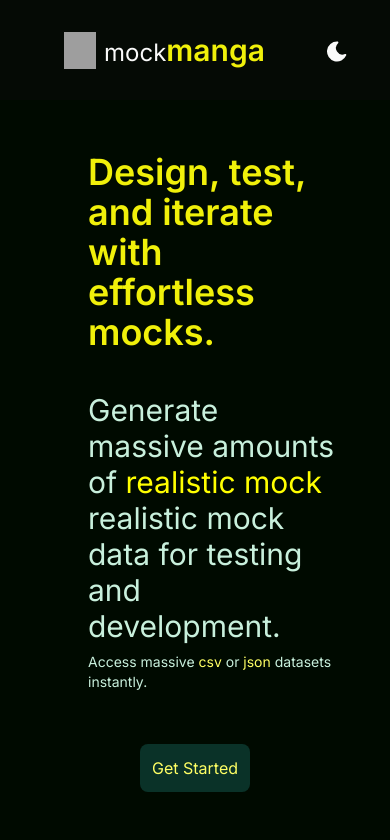
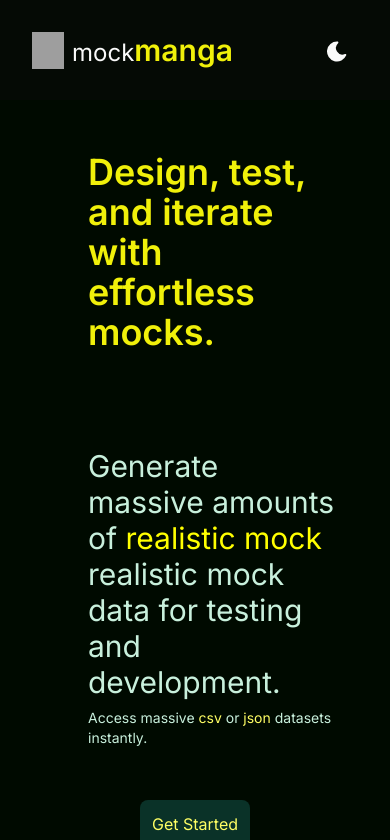
Before and after one commit to suriyaprakhash/mockmanga, a Next.js app: page / in a window 390 px wide. Shown: the top 840 px of the page. Built offline with nearby package versions, Linux system fonts and the light colour scheme; grey boxes are pictures that could not be loaded.

Commit message:
screen size adjusted for the mobile devices

```diff
--- a/src/app/components/hero.tsx
+++ b/src/app/components/hero.tsx
@@ -100,11 +100,11 @@ function Hero() {
       {/* Built on top of <Link className="text-button-text" href={'https://fakerjs.dev/'} target='_blank'>faker.js</Link> */}
 
       {selectedCategories.length == 0 &&
-        <section className="grid grid-cols-3 items-center sm:h-[76vh] overflow-auto p-10">
+        <section className="grid grid-cols-3 items-center h-[750px] sm:h-[76vh] overflow-auto p-10">
 
-          <div className="col-span-3 sm:col-span-2 p-3 text-3xl pl-12 flex flex-col gap-10">
+          <div className="col-span-3 sm:col-span-2 p-3 text-3xl pl-12 flex flex-col gap-24 sm:gap-10">
 
-            <div className=" text-button-danger-bg text-4xl font-semibold text-left">
+            <div className="text-button-danger-bg text-4xl font-semibold text-left">
               Design, test, and iterate with effortless mocks.
             </div>
 
@@ -139,7 +139,7 @@ function Hero() {
       }
 
       {selectedCategories.length > 0 &&
-        <div className="grid grid-cols-3 items-center sm:min-h-[76vh]">
+        <div className="grid grid-cols-3 items-center h-[750px] sm:min-h-[76vh]">
           <section className="col-span-3 p-5 sm:col-span-2">
             <div className="p-5">
               <div className="">Select from the available datasets</div>
@@ -177,7 +177,7 @@ function Hero() {
               <div className="p-5 grid grid-cols-2 gap-6">
                 {/* <div className="sm:pl-4 col-span-2">Enter the no. of records to generate</div> */}
                 <div className="p-1 col-span-2" key={'param'}>
-                  <Input placeholder="No of records" type="number" initialValue={parameters.count} inputParentCallback={noOfRecords} />
+                  <Input placeholder="No of records to generate" type="number" initialValue={parameters.count} inputParentCallback={noOfRecords} />
                 </div>
                 {selectedCategoriesValid &&
                   parametersValid &&
--- a/src/app/components/navbar.tsx
+++ b/src/app/components/navbar.tsx
@@ -13,7 +13,7 @@ function Navbar() {
 
     return (
         <nav className="bg-secondary-bg text-secondary-text h-[100px] sm:h-[12vh] grid grid-cols-6 items-center">
-            <div className="col-span-5 pl-16 text-2xl flex flex-row gap-2">
+            <div className="col-span-5 pl-8 sm:pl-16 text-2xl flex flex-row gap-2">
                 <Image src="/manga.png" alt="mockManga" width="32" height="32" />
                 <div>
                     mock<span className="text-button-danger-bg text-3xl font-semibold">manga</span>
```
